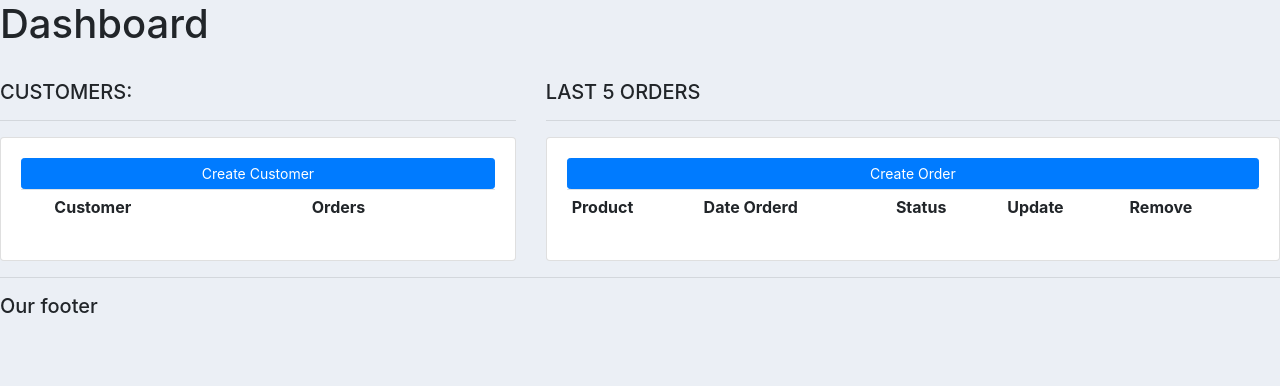
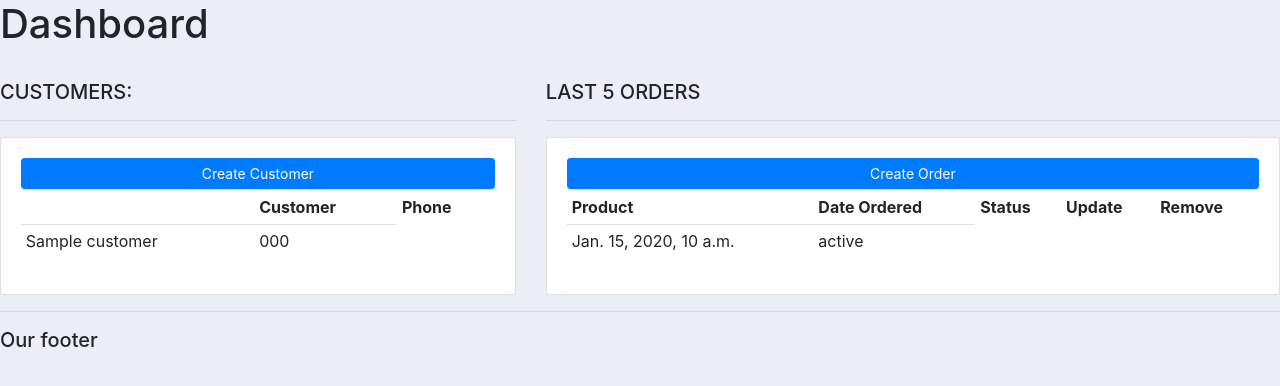
Before and after one commit to quynhnle135/customer-management-app, a Django app: template crm/accounts/templates/accounts/dashboard.html in a window 1280 px wide. Shown: the part 211-597 px from the top of the page. Run offline with Django 4.2, Linux system fonts and the light colour scheme; the template is opened without the code that fills it: most values are stand-ins (such as "Sample title", 1, 10 or a date in 2020); lists and menus that the app fills with data are empty.

Commit message:
Migrate new changes in orders and updated dashboard.html

```diff
--- a/crm/accounts/models.py
+++ b/crm/accounts/models.py
@@ -41,5 +41,5 @@
 
     customer = models.ForeignKey(Customer, null=True, on_delete=models.SET_NULL)
     product = models.ForeignKey(Product, null=True, on_delete=models.SET_NULL)
-    datetime = models.DateTimeField(auto_now_add=True)
+    date_created = models.DateTimeField(auto_now_add=True)
     status = models.CharField(max_length=200, null=True, choices=STATUS)
--- a/crm/accounts/queryDemos.py
+++ b/crm/accounts/queryDemos.py
@@ -3,7 +3,7 @@
 from crm.accounts.models import Product
 # Return all customers from customer table
 customers = Customer.objects.all()
-
+orders = Order.objects.all()
 # Return first customer
 firstCustomer = Customer.objects.first()
 
--- a/crm/accounts/templates/accounts/dashboard.html
+++ b/crm/accounts/templates/accounts/dashboard.html
@@ -16,9 +16,15 @@
 				<tr>
 					<th></th>
 					<th>Customer</th>
-					<th>Orders</th>
+					<th>Phone</th>
 				</tr>
+				{% for customer in customers %}
+					<tr>
+						<td>{{customer.name}}</td>
+						<td>{{customer.phone}}</td>
 
+					</tr>
+				{% endfor %}
 			</table>
 		</div>
 	</div>
@@ -31,11 +37,19 @@
 			<table class="table table-sm">
 				<tr>
 					<th>Product</th>
-					<th>Date Orderd</th>
+					<th>Date Ordered</th>
 					<th>Status</th>
 					<th>Update</th>
 					<th>Remove</th>
 				</tr>
+				{% for order in orders %}
+					<tr>
+
+						<td>{{order.date_created}}</td>
+						<td>{{order.status}}</td>
+
+					</tr>
+				{% endfor %}
 
 			</table>
 		</div>
```
Also changed, not shown: crm/accounts/templates/accounts/products.html (+7 -0 lines), crm/accounts/views.py (+7 -2 lines), crm/accounts/migrations/0006_rename_datetime_order_date_created_and_more.py (added), crm/db.sqlite3.
